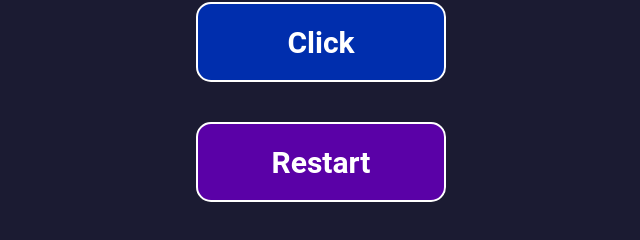
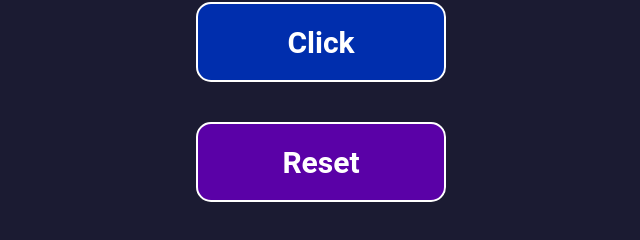
Before and after one commit to Camsd/clicks-counter, a React (Create React App) app: page / in a window 1280 px wide. Shown: the part 412-652 px from the top of the page, without its empty margins (319-959 px from the left). Built offline with nearby package versions, Linux system fonts and the light colour scheme.

Commit message:
change text button

```diff
--- a/src/App.js
+++ b/src/App.js
@@ -31,7 +31,7 @@ function App() {
           />
 
           <Button
-          text='Restart'
+          text='Reset'
           isClickButton={false}
           clickEvent={restartCounter}
           />
```
